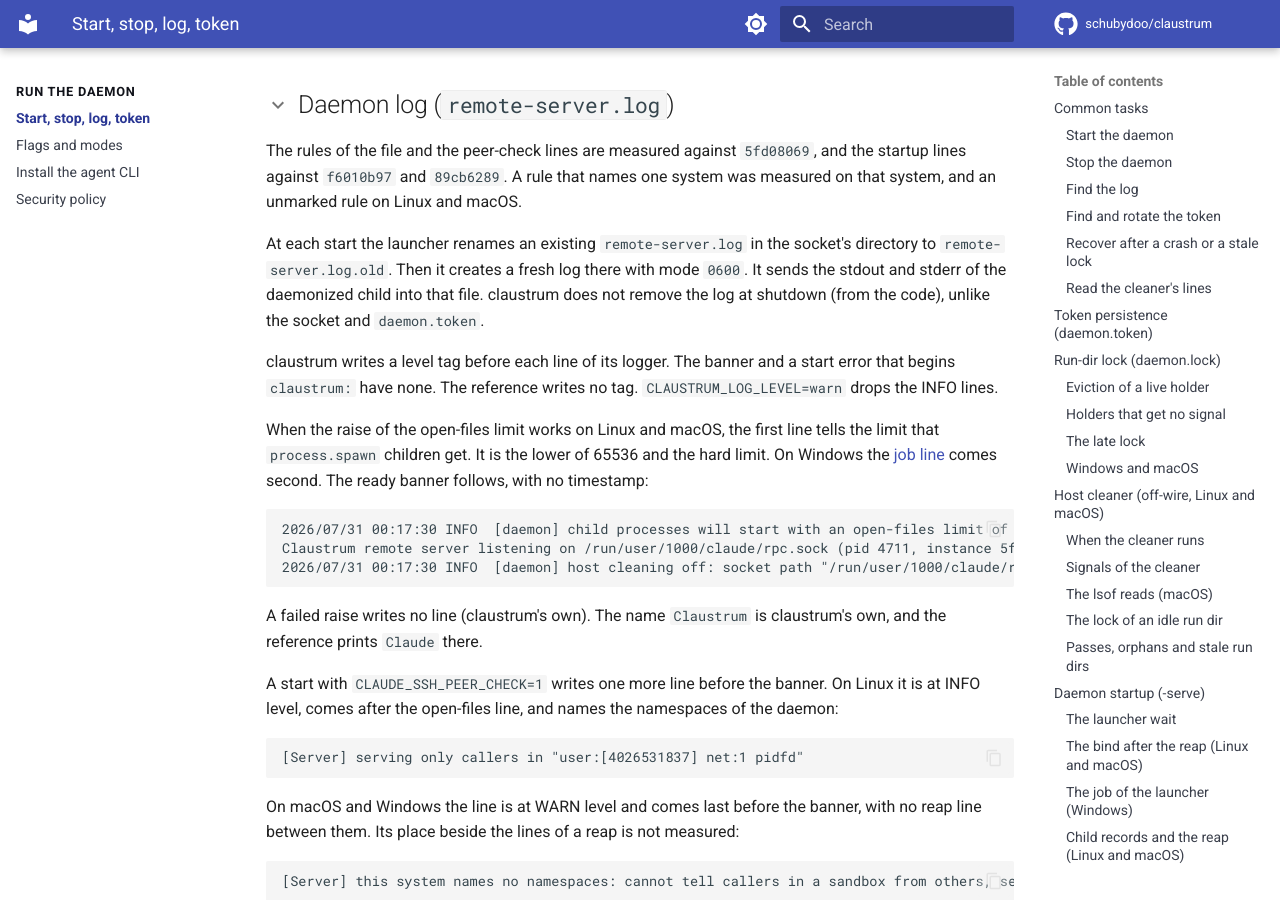
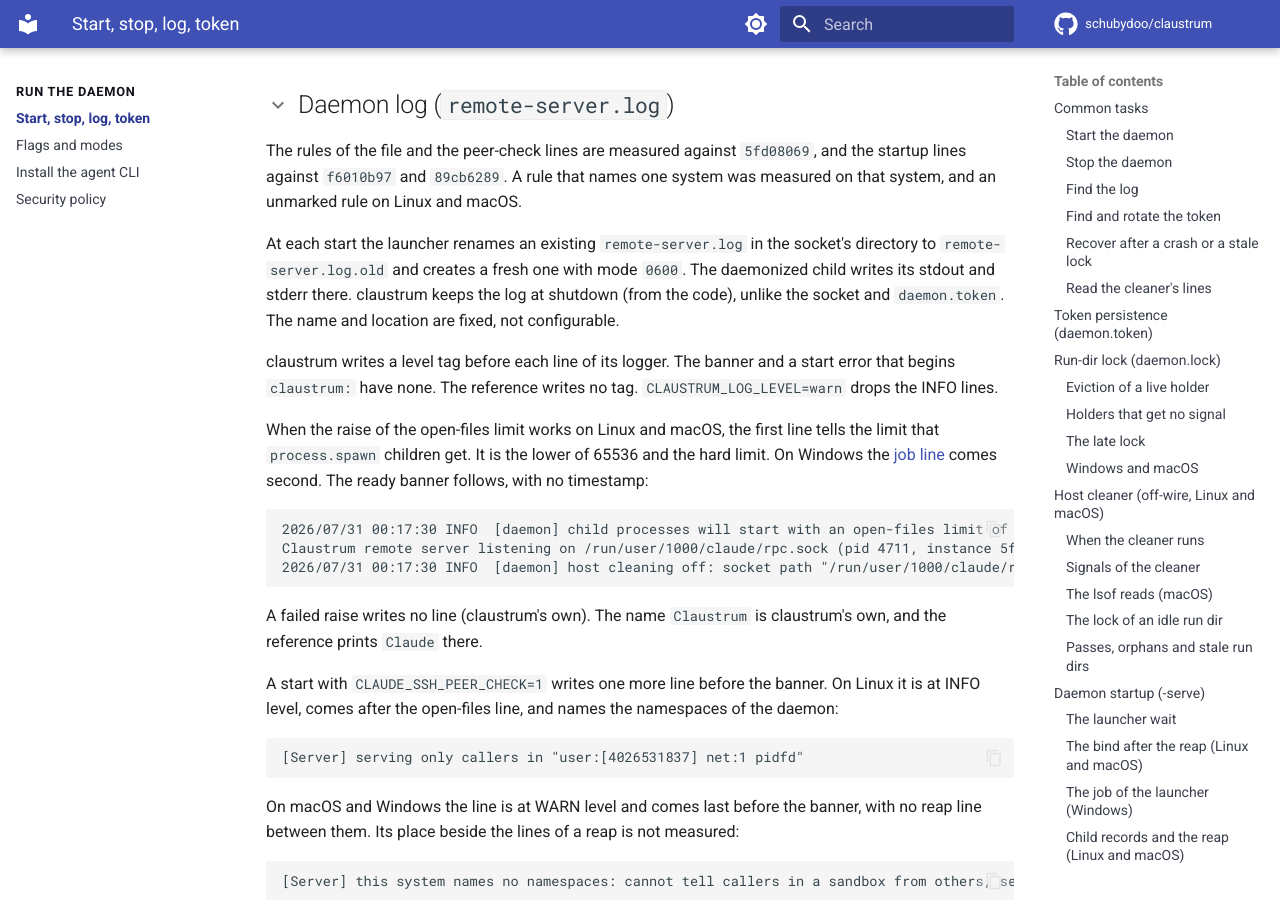
Before and after one commit to schubydoo/claustrum, an MkDocs documentation site: the page built from docs/DAEMON.md, in a window 1280 px wide and 900 px high, scrolled down 12610 px. Built offline with MkDocs 1.6.1 and Material for MkDocs 9.7.7, drawn with Linux system fonts in a browser that asks for light colours; comment, search, counter and statistics services are not loaded.

Commit message:
docs: restore two facts that the word cuts dropped
The content of a file of size 0, or of a file that grows after the size
test, can be larger than the limit. The name and location of the daemon
log are fixed and not configurable.

Co-Authored-By: Claude Opus 5.5 <noreply@anthropic.com>

```diff
--- a/docs/DAEMON.md
+++ b/docs/DAEMON.md
@@ -502,8 +502,8 @@ and the startup lines against `f6010b97` and `89cb6289`. A rule that names one
 system was measured on that system, and an unmarked rule on Linux and macOS.
 
 At each start the launcher renames an existing `remote-server.log` in the
-socket's directory to `remote-server.log.old`. Then it creates a fresh log there
-with mode `0600`. It sends the stdout and stderr of the daemonized child into that file. claustrum does not remove the log at shutdown (from the code), unlike the socket and `daemon.token`.
+socket's directory to `remote-server.log.old` and creates a fresh one
+with mode `0600`. The daemonized child writes its stdout and stderr there. claustrum keeps the log at shutdown (from the code), unlike the socket and `daemon.token`. The name and location are fixed, not configurable.
 
 claustrum writes a level tag before each line of its logger. The banner and a
 start error that begins `claustrum:` have none. The reference writes no tag. `CLAUSTRUM_LOG_LEVEL=warn` drops the INFO lines.
```
Also changed, not shown: docs/protocol/files-read.md (+1 -1 lines).
